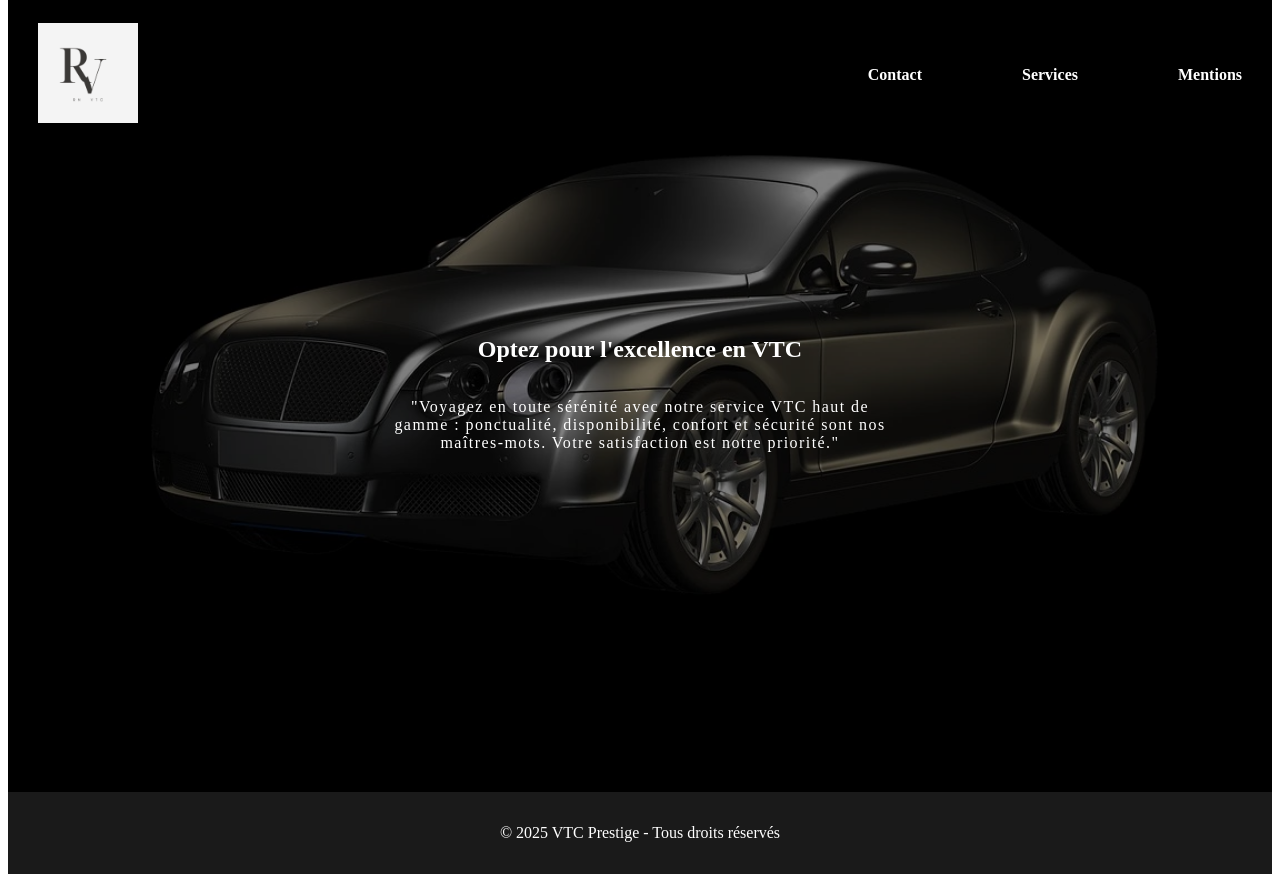
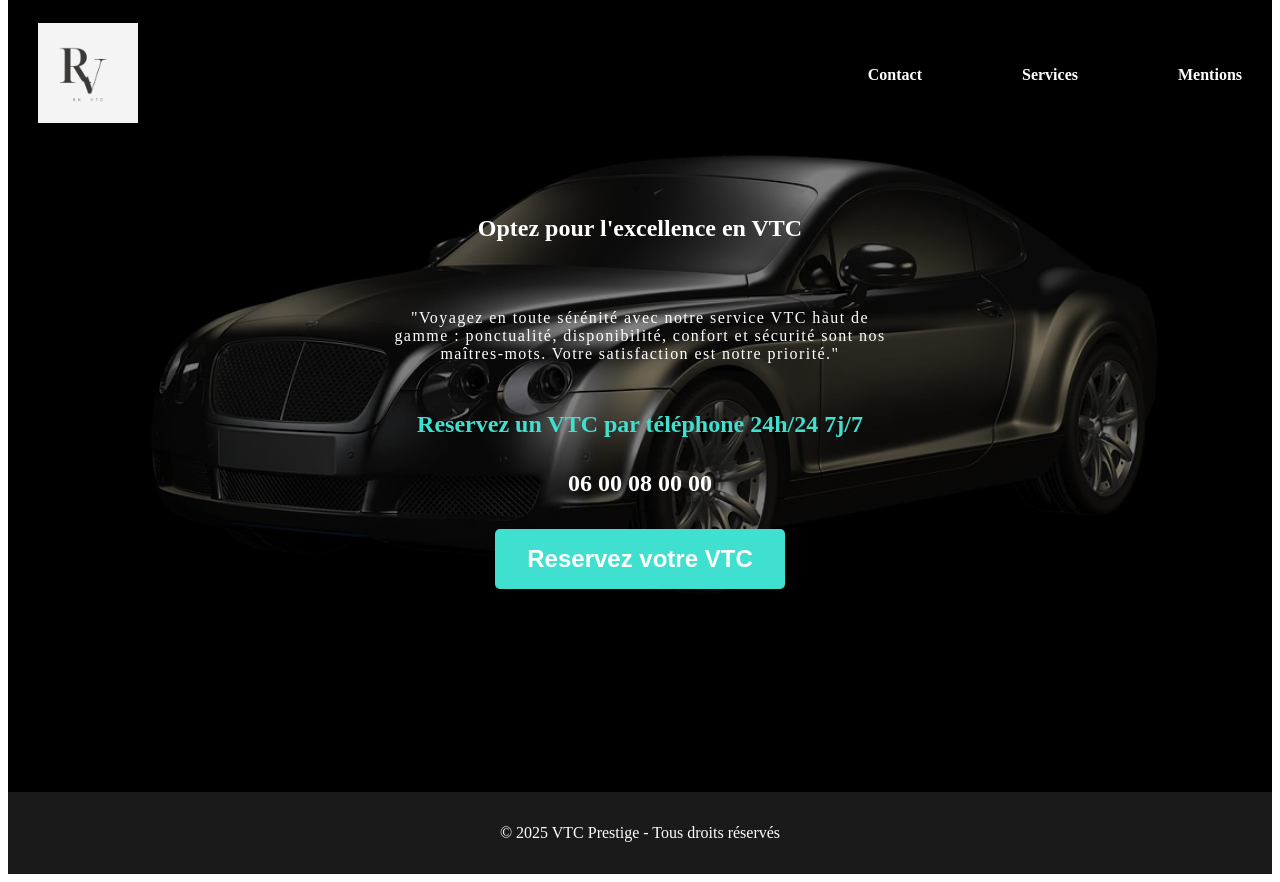
Before and after one commit to nivorako/VTC, a React (Vite) app: page / in a window 1280 px wide. Built offline with nearby package versions, Linux system fonts and the light colour scheme.

Commit message:
home first section

```diff
--- /dev/null
+++ b/src/components/BookingBTN.tsx
@@ -0,0 +1,5 @@
+export default function BookingBTN() {
+    return (
+        <button>Book Now</button>
+    )
+}
--- a/src/components/Header.tsx
+++ b/src/components/Header.tsx
@@ -101,9 +101,9 @@ function Header() {
       {isOpen && (
       <MobileMenu>
         <CrossIcon onClick={handleClick}/>
-        <StyledNavLink to="/contact">Contact</StyledNavLink>
-        <StyledNavLink to="/services">Services</StyledNavLink>
-        <StyledNavLink to="/mentions">Mentions</StyledNavLink>
+        <StyledNavLink to="/contact" onClick={handleClick}>Contact</StyledNavLink>
+        <StyledNavLink to="/services" onClick={handleClick}>Services</StyledNavLink>
+        <StyledNavLink to="/mentions" onClick={handleClick}>Mentions</StyledNavLink>
       </MobileMenu>
       )}
     </HeaderContainer>
--- a/src/pages/Home.tsx
+++ b/src/pages/Home.tsx
@@ -1,20 +1,28 @@
 import styled from "styled-components";
 import backgroundIMG from "../assets/voiture.webp";
+import { theme } from "../styles/theme";
 const Home = () => {
   return (
 
       <Section>
-        <H1>Optez pour l'excellence en VTC</H1>
+        <H2>Optez pour l'excellence en VTC</H2>
         <P>"Voyagez en toute sérénité avec notre service VTC
           haut de gamme : ponctualité, disponibilité,
           confort et sécurité sont nos maîtres-mots.
           Votre satisfaction est notre priorité."</P>
+        <Span1>
+          Reservez un VTC par téléphone 24h/24 7j/7
+        </Span1>
+        <Span2>
+          06 00 08 00 00
+        </Span2>
+        <BookingBTN>Reservez votre VTC</BookingBTN>
       </Section>
 
   )
 }
 
-const H1 = styled.h1`
+const H2 = styled.h2`
   z-index: 2;
 `
 
@@ -40,6 +48,7 @@ const Section = styled.section`
   flex-direction: column;
   justify-content: center;
   align-items: center;
+  gap: 2rem;
   color: white;
   margin-top: -150px;
   &::before {
@@ -54,4 +63,32 @@ const Section = styled.section`
   }
 `
 
+const Span1 = styled.span`
+  color: ${theme.colors.secondary};
+  font-size: 1.5rem;
+  font-weight: bold;
+  z-index: 2;
+`
+
+const Span2 = styled.span`
+  color: white;
+  font-size: 1.5rem;
+  font-weight: bold;
+  z-index: 2;
+`
+
+const BookingBTN = styled.button`
+  background: ${theme.colors.secondary};
+  color: white;
+  padding: 1rem 2rem;
+  border-radius: 5px;
+  border: none;
+  cursor: pointer;
+  z-index: 2;
+  font-weight: bold;
+  font-size: 1.5rem;
+  &:hover {
+    background: ${theme.colors.tertiary};
+  }
+`
 export default Home
--- a/src/styles/theme.ts
+++ b/src/styles/theme.ts
@@ -3,5 +3,7 @@ export const theme = {
       text: "#545454",
       textHover: "#202020",
       background: "#1a1a1a",
+      secondary: "#40E0D0",
+      tertiary: "#009182",
     },
   };
```
